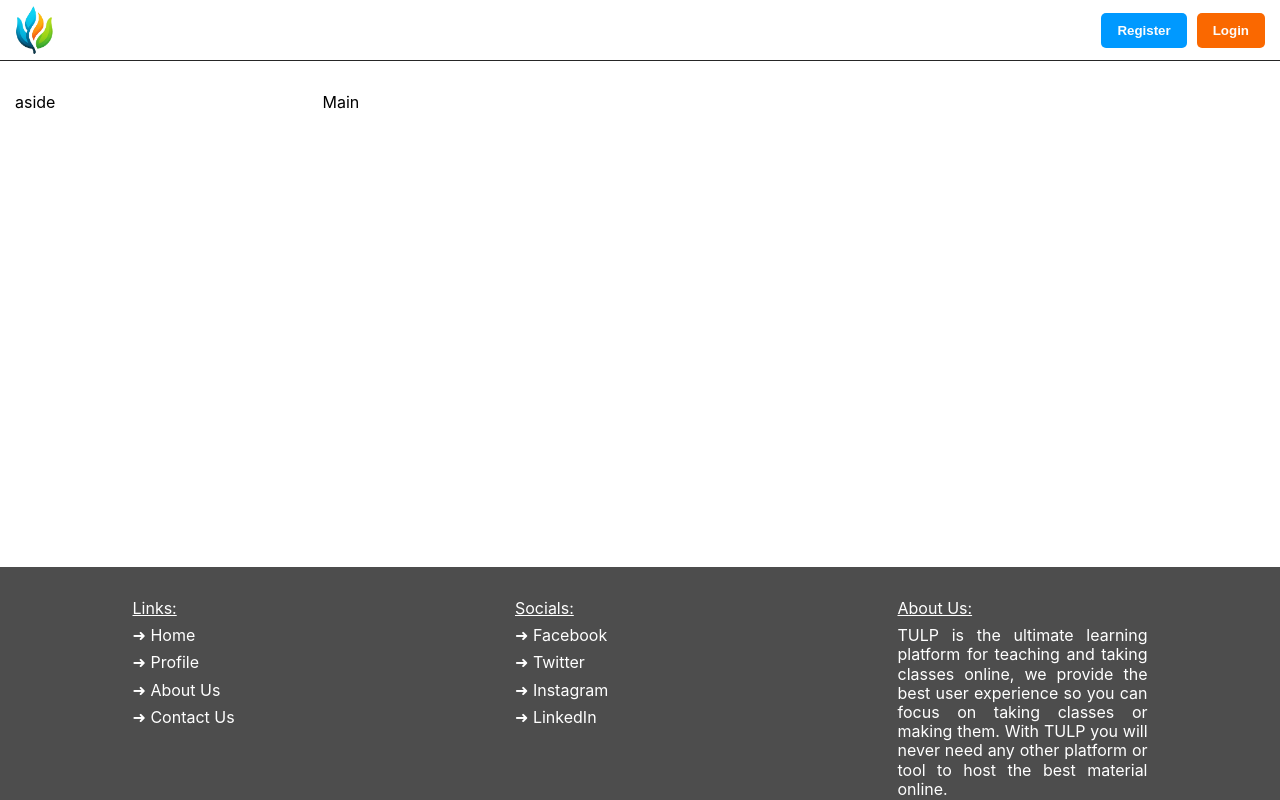
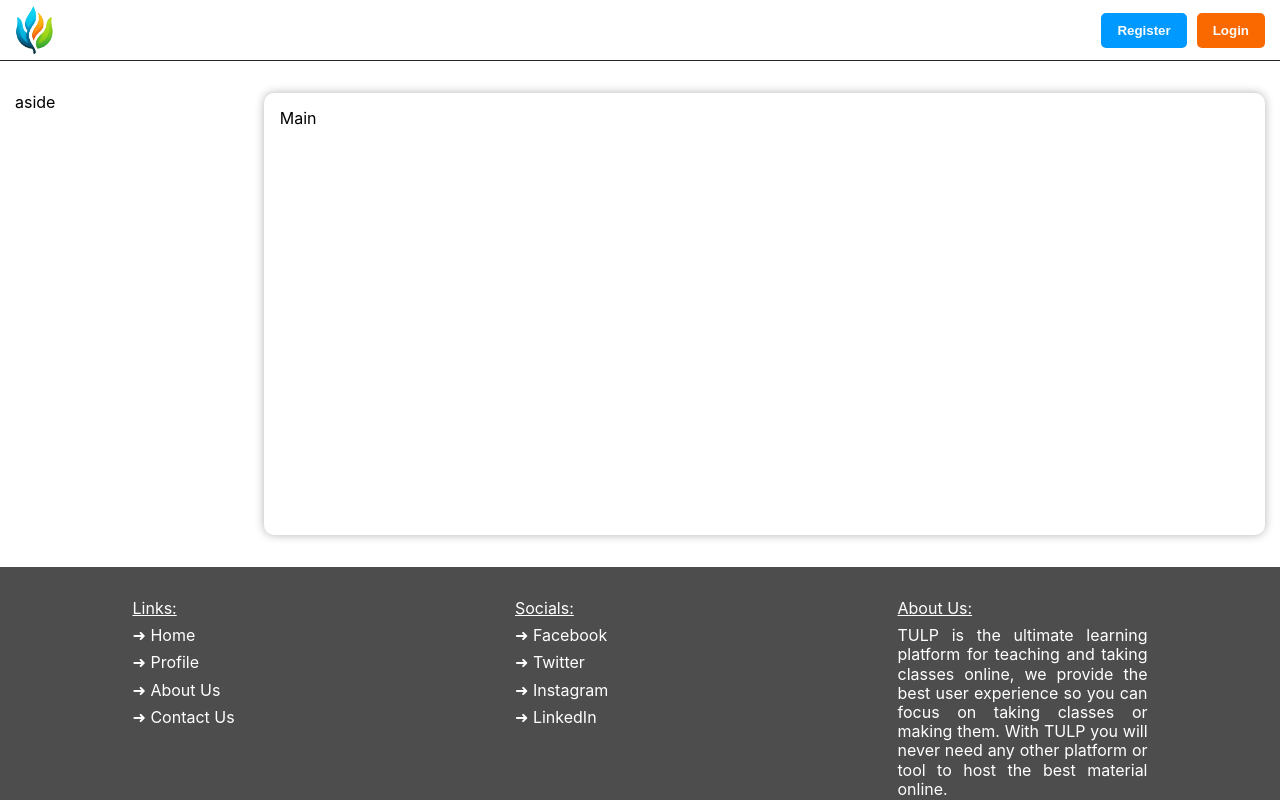
Before and after one commit to AliHakim773/TULP, a React (Vite) app in the folder tulp-frontend/: page / in a window 1280 px wide. Built offline with nearby package versions, Linux system fonts and the light colour scheme; no server answers.

Commit message:
Frontend: added styles to landing feed main

```diff
--- a/tulp-frontend/src/components/LandingFeed/index.jsx
+++ b/tulp-frontend/src/components/LandingFeed/index.jsx
@@ -2,7 +2,7 @@ import React from "react"
 import "./styles.css"
 
 const LandingFeed = () => {
-  return <main>Main</main>
+  return <main className='landing-feed-main'>Main</main>
 }
 
 export default LandingFeed
--- a/tulp-frontend/src/components/LandingFeed/styles.css
+++ b/tulp-frontend/src/components/LandingFeed/styles.css
@@ -0,0 +1,6 @@
+.landing-feed-main {
+  border-radius: 10px;
+  box-shadow: 0 0 10px 0 rgba(0, 0, 0, 0.3);
+  width: 100%;
+  padding: 1rem;
+}
```
